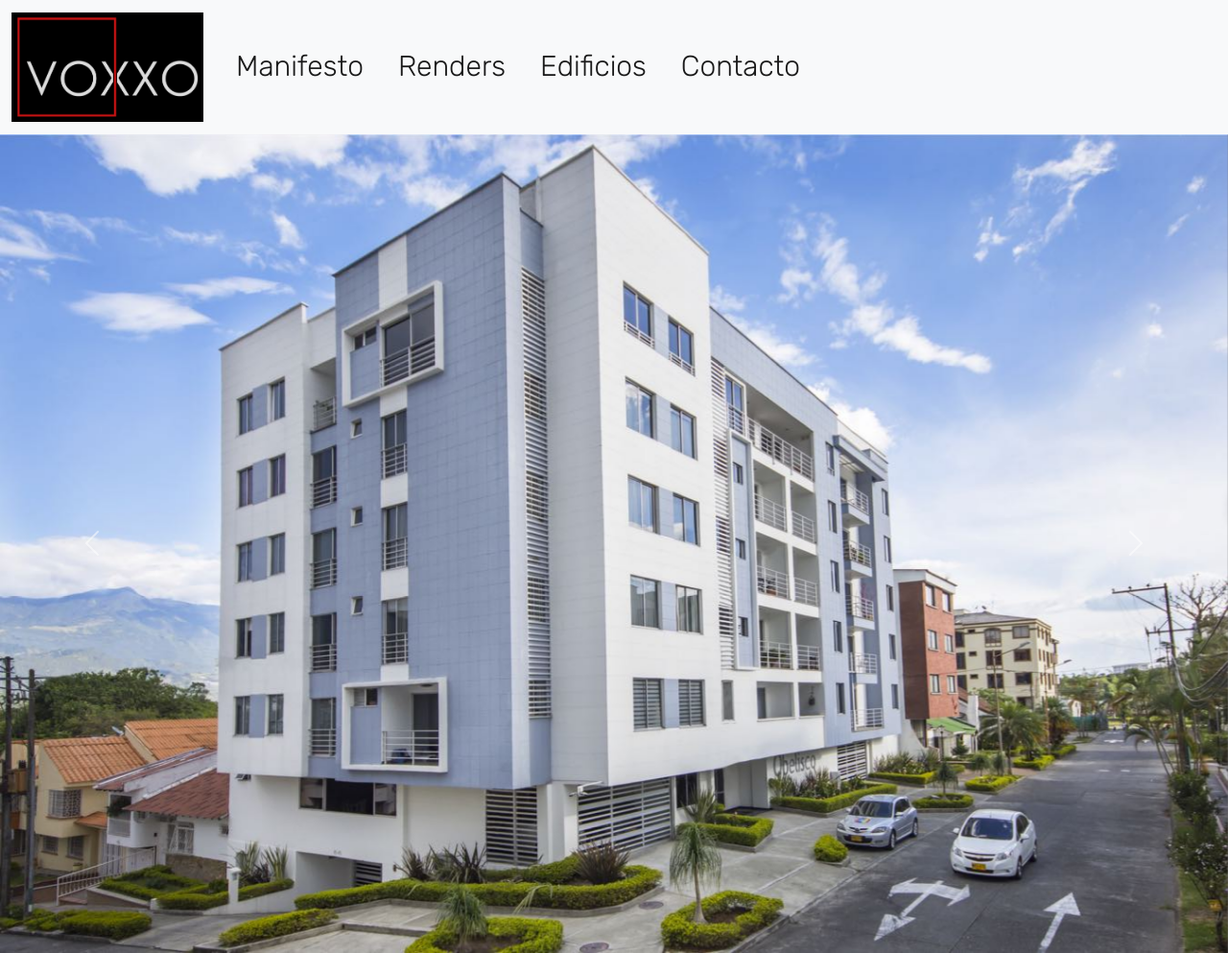
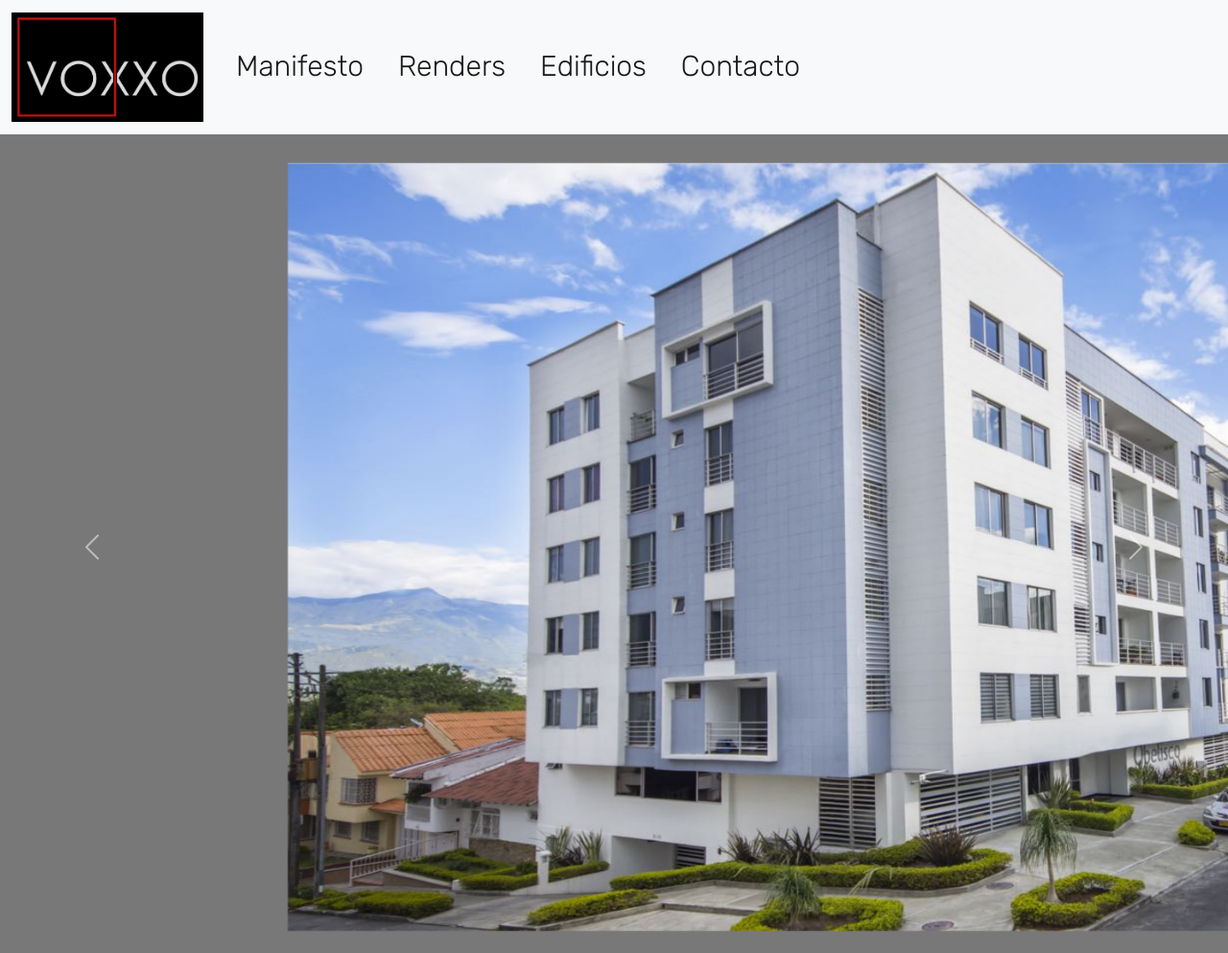
Before and after one commit to marianoaladro/Voxxoweb, a plain HTML site: page Edificios.html in a window 1280 px wide. Shown: the top 993 px of the page at 96% size. Drawn offline with nearby package versions, Linux system fonts and the light colour scheme.

Commit message:
mejore el tamaño y la posicion de los edificios

```diff
--- a/Edificios.html
+++ b/Edificios.html
@@ -50,13 +50,13 @@
       <div id="carouselExampleInterval" class="carousel slide" data-bs-ride="carousel">
         <div class="carousel-inner">
           <div class="carousel-item active" data-bs-interval="10000">
-            <img src="Imagenes/Edificios carrusel 1.jpg" class="d-block w-100" alt="...">
+            <img src="Imagenes/Edificios carrusel 1.jpg" class="Edificio-item d-block w-60" alt="...">
           </div>
           <div class="carousel-item" data-bs-interval="2000">
-            <img src="Imagenes/Edificios carrusel 2.jpg" class="d-block w-100" alt="...">
+            <img src="Imagenes/Edificios carrusel 2.jpg" class="Edificio-item d-block w-60" alt="...">
           </div>
           <div class="carousel-item">
-            <img src="Imagenes/Edificios carrusel 3.jpg" class="d-block w-100" alt="...">
+            <img src="Imagenes/Edificios carrusel 3.jpg" class="Edificio-item d-block w-60" alt="...">
           </div>
         </div>
         <button class="carousel-control-prev" type="button" data-bs-target="#carouselExampleInterval" data-bs-slide="prev">
--- a/css/estilos.css
+++ b/css/estilos.css
@@ -123,6 +123,16 @@ width:100%;
 }
 
 /*Imagenes del carrusel*/
+.carousel-item{
+    align-items: center;
+}
+.Edificio-item {
+    width: 1400px;
+    height: 800px;
+    margin: 30px 300px;
+    align-items: center;
+
+}
 
 /*media queries*/
 @media screen and (max-width:700px){
```
